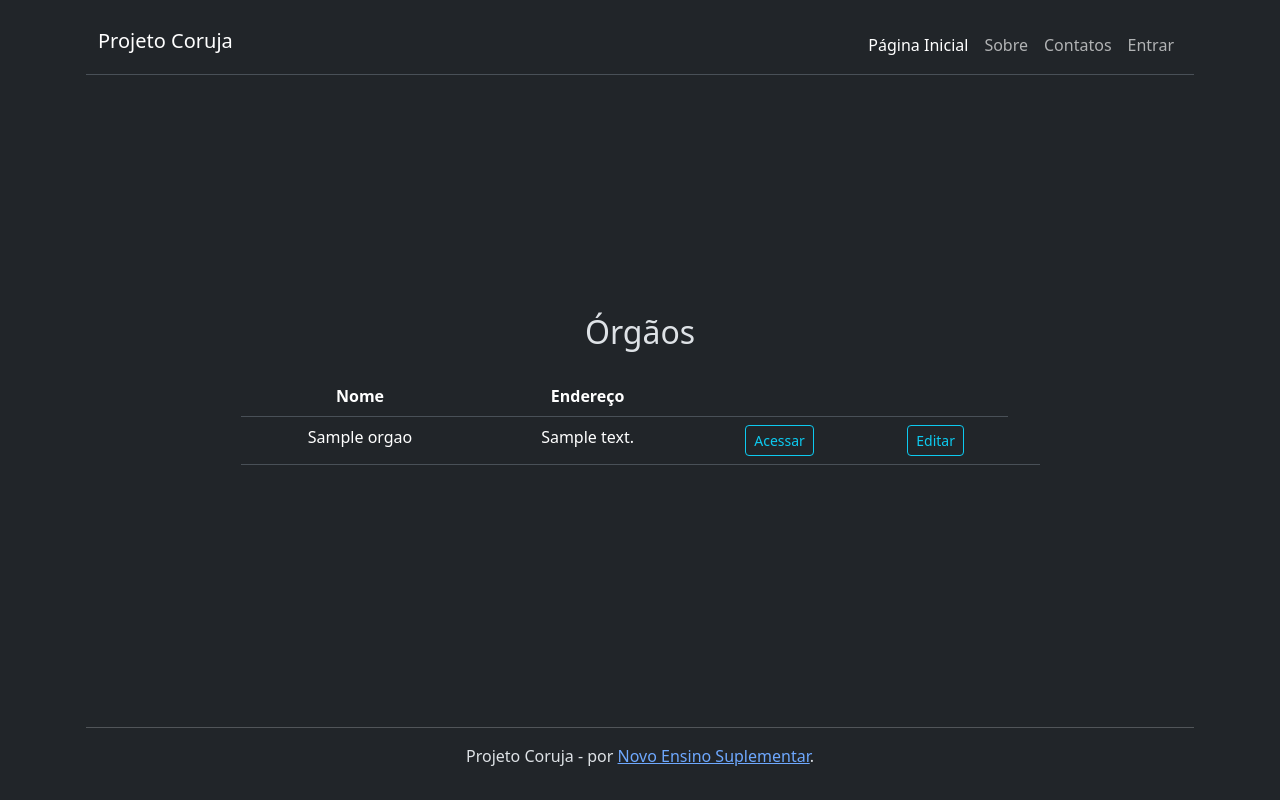
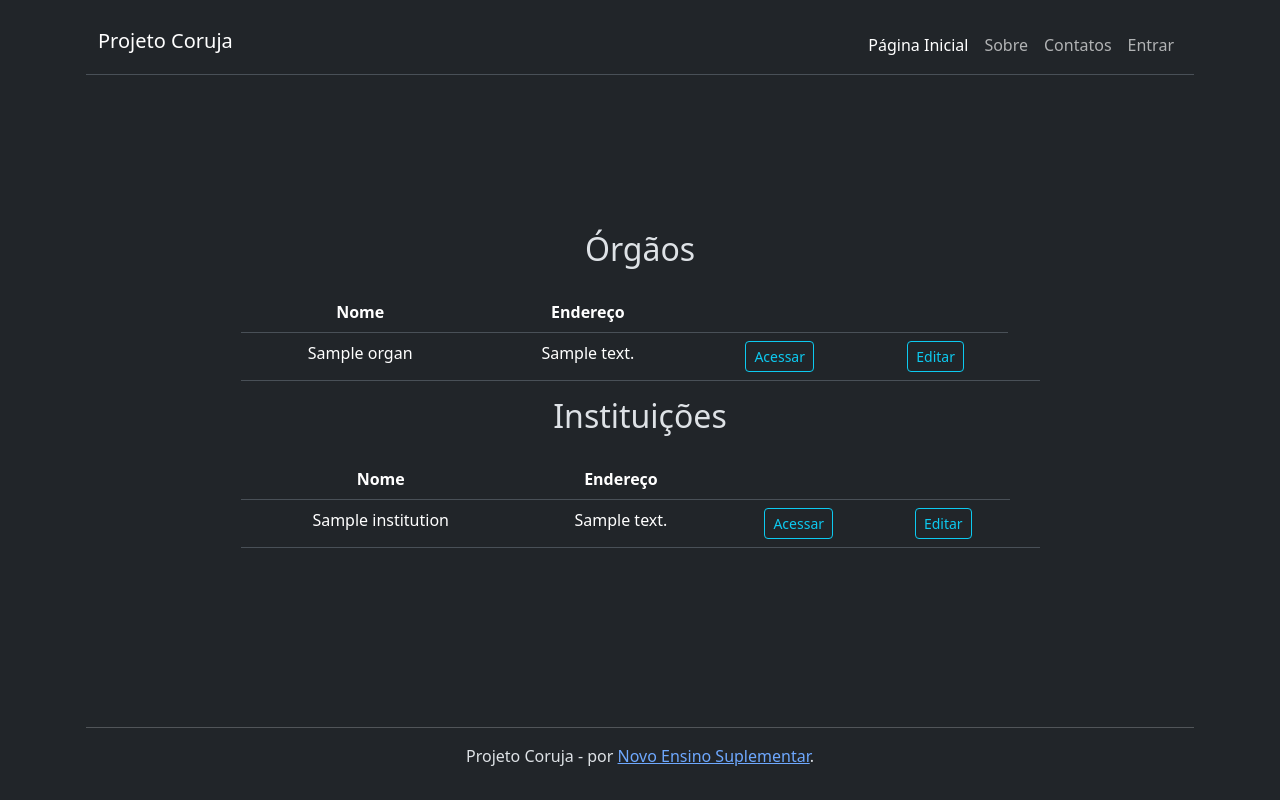
Before and after one commit to NES-Collaborate/MVP-Coruja, a Python web app: template coruja/templates/application/home.html in a window 1280 px wide. Run offline with Jinja, Linux system fonts and the light colour scheme; the template is opened without the code that fills it: most values are stand-ins (such as "Sample title", 1, 10 or a date in 2020); some libraries are stand-ins or nearby versions.

Commit message:
Show institutions in home page

```diff
--- a/coruja/templates/application/home.html
+++ b/coruja/templates/application/home.html
@@ -5,7 +5,7 @@
     <div class="px-3 mx-auto my-auto w-75">
         <div class="text-center">
             <h2 class="h2 fw-normal mb-4">Órgãos</h2>
-            {% if orgaos %}
+            {% if organs %}
                 <table class = "table table-stripped text-center">
                     <tr>
                         <th scope = "col">Nome</th>
@@ -13,10 +13,10 @@
                         <th></th>
                         <th></th>
                     </tr>
-                    {% for orgao in orgaos %}
+                    {% for organ in organs %}
                         <tr>
-                            <td>{{ orgao.name }}</td>
-                            <td>{{ orgao.address }}</td>
+                            <td>{{ organ.name }}</td>
+                            <td>{{ organ.address }}</td>
                             <td>
                                 <a href="#" class="btn btn-outline-info btn-sm">Acessar</a>
                             </td>
@@ -34,13 +34,42 @@
             {% endif %}
 
             {% if current_user.is_adm %}
-                <a href="{{ url_for('application.create_orgao') }}" class="bg-green-500 text-white px-4 py-2 rounded-md hover:bg-green-600 flex items-center mt-4">
+                <a href="{{ url_for('application.create_organ') }}" class="bg-green-500 text-white px-4 py-2 rounded-md hover:bg-green-600 flex items-center mt-4">
                     <span>Criar Órgão</span>
                     <span class="ml-2 text-sm">
                         <i class="fas fa-info-circle"></i>
                     </span>
                 </a>
             {% endif %}
+
+            <h2 class="h2 fw-normal mb-4">Instituições</h2>
+            {% if institutions %}
+                <table class = "table table-stripped text-center">
+                    <tr>
+                        <th scope = "col">Nome</th>
+                        <th scope = "col">Endereço</th>
+                        <th></th>
+                        <th></th>
+                    </tr>
+                    {% for institution in institutions %}
+                        <tr>
+                            <td>{{ institution.name }}</td>
+                            <td>{{ institution.address }}</td>
+                            <td>
+                                <a href="#" class="btn btn-outline-info btn-sm">Acessar</a>
+                            </td>
+                            <td>
+                                <a href="#" class="btn btn-outline-info btn-sm">Editar</a>
+                            </td>
+                            <td>
+
+                            </td>
+                        </tr>
+                    {% endfor %}
+                </table>
+            {% else %}
+                <p>Você não participa de nenhuma instituição no momento.</p>
+            {% endif %}
         </div>
     </div>
 {% endblock %}
```
Also changed, not shown: coruja/restapi/application.py (+10 -2 lines), coruja/utils.py (+32 -1 lines).
